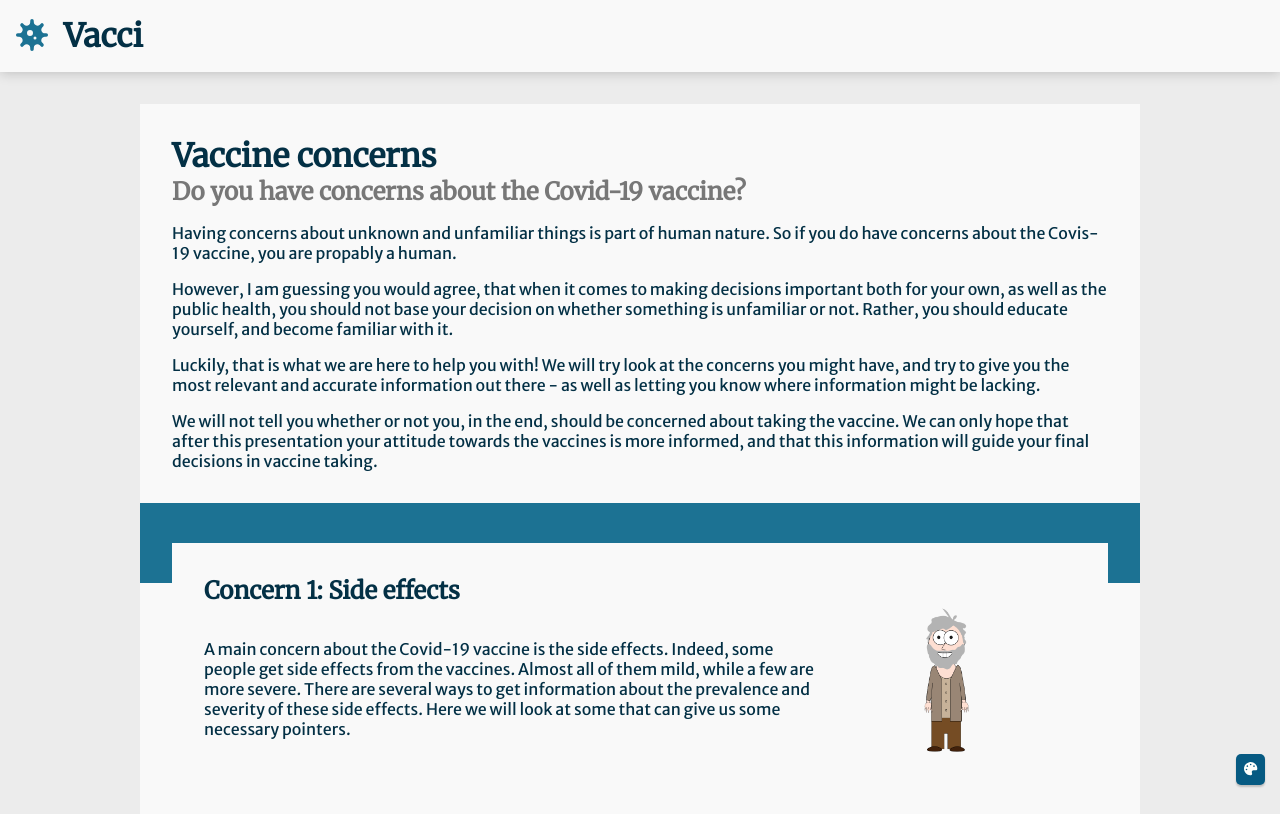
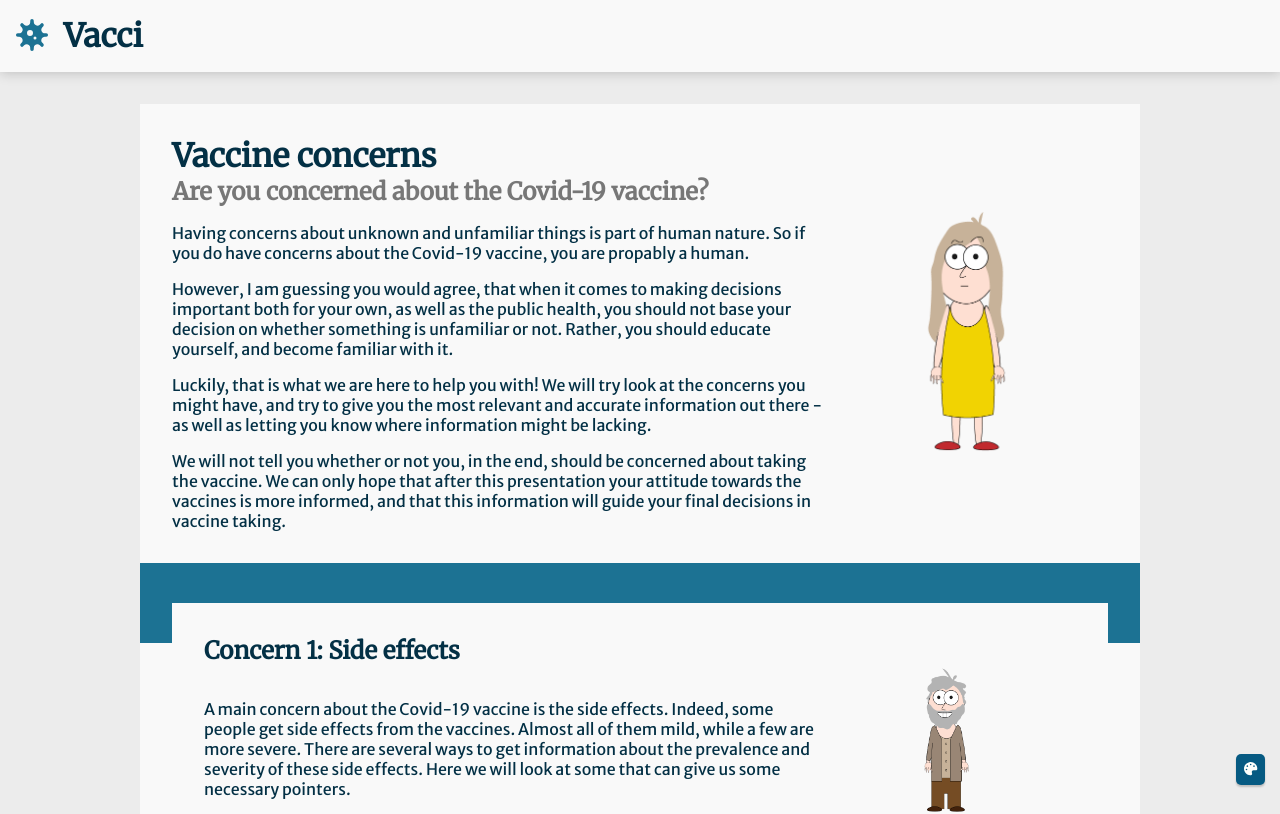
Before and after one commit to gullskatten/vacci, a React (Create React App) app: page /concerns in a window 1280 px wide. Shown: the top 814 px of the page. Built offline with nearby package versions, Linux system fonts and the light colour scheme.

Commit message:
Updated infographics on first concern section.

```diff
--- a/src/components/Concern/Concerns.tsx
+++ b/src/components/Concern/Concerns.tsx
@@ -7,8 +7,8 @@ import Text from "../../styleguide/Text";
 import MainMatter from "../Content/MainMatter";
 import srcOldPerson from "../../assets/images/4_old_person.png";
 import srcMildFeverPerson from "../../assets/images/2_person_with_mild_fever.png";
+import srcScepticalPerson from "../../assets/images/1_sceptical_person_cropped.png";
 import Margin from "../../styleguide/Margin";
-import { List } from "../../styleguide/List";
 import StyledLink from "../../styleguide/StyledLink";
 
 const Concerns: React.FC = () => {
@@ -20,35 +20,45 @@ const Concerns: React.FC = () => {
             Vaccine concerns
           </Text>
           <Text variant="subtitle" element="h2" color="onBackgroundContrast">
-            Do you have concerns about the Covid-19 vaccine?
+            Are you concerned about the Covid-19 vaccine?
           </Text>
+
+          <Flex>
+            <Flex basis={70} direction="column">
               <Text color="onSurface" gutterTop="m">
-            Having concerns about unknown and unfamiliar things is part of human
-            nature. So if you do have concerns about the Covis-19 vaccine, you
-            are propably a human.
+                Having concerns about unknown and unfamiliar things is part of
+                human nature. So if you do have concerns about the Covid-19
+                vaccine, you are propably a human.
               </Text>
 
               <Text color="onSurface" gutterTop="m">
-            However, I am guessing you would agree, that when it comes to making
-            decisions important both for your own, as well as the public health,
-            you should not base your decision on whether something is unfamiliar
-            or not. Rather, you should educate yourself, and become familiar
-            with it.
+                However, I am guessing you would agree, that when it comes to
+                making decisions important both for your own, as well as the
+                public health, you should not base your decision on whether
+                something is unfamiliar or not. Rather, you should educate
+                yourself, and become familiar with it.
               </Text>
 
               <Text color="onSurface" gutterTop="m">
-            Luckily, that is what we are here to help you with! We will try look
-            at the concerns you might have, and try to give you the most
-            relevant and accurate information out there - as well as letting you
-            know where information might be lacking.
+                Luckily, that is what we are here to help you with! We will try
+                look at the concerns you might have, and try to give you the
+                most relevant and accurate information out there - as well as
+                letting you know where information might be lacking.
               </Text>
               <Text color="onSurface" gutterTop="m">
                 We will not tell you whether or not you, in the end, should be
-            concerned about taking the vaccine. We can only hope that after this
-            presentation your attitude towards the vaccines is more informed,
-            and that this information will guide your final decisions in vaccine
-            taking.
+                concerned about taking the vaccine. We can only hope that after
+                this presentation your attitude towards the vaccines is more
+                informed, and that this information will guide your final
+                decisions in vaccine taking.
               </Text>
+            </Flex>
+            <Flex basis={30}>
+              <Flex align="center" justify="center" fullWidth>
+                <StyledImage src={srcScepticalPerson} height={250} />
+              </Flex>
+            </Flex>
+          </Flex>
         </Padding>
         <BackdropBackground background="secondary" />
         <Padding left="l" right="l" fullWidth>
```
Also changed, not shown: src/assets/images/1_sceptical_person_cropped.png (added). Lines whose indentation alone changed are shown as unchanged.
